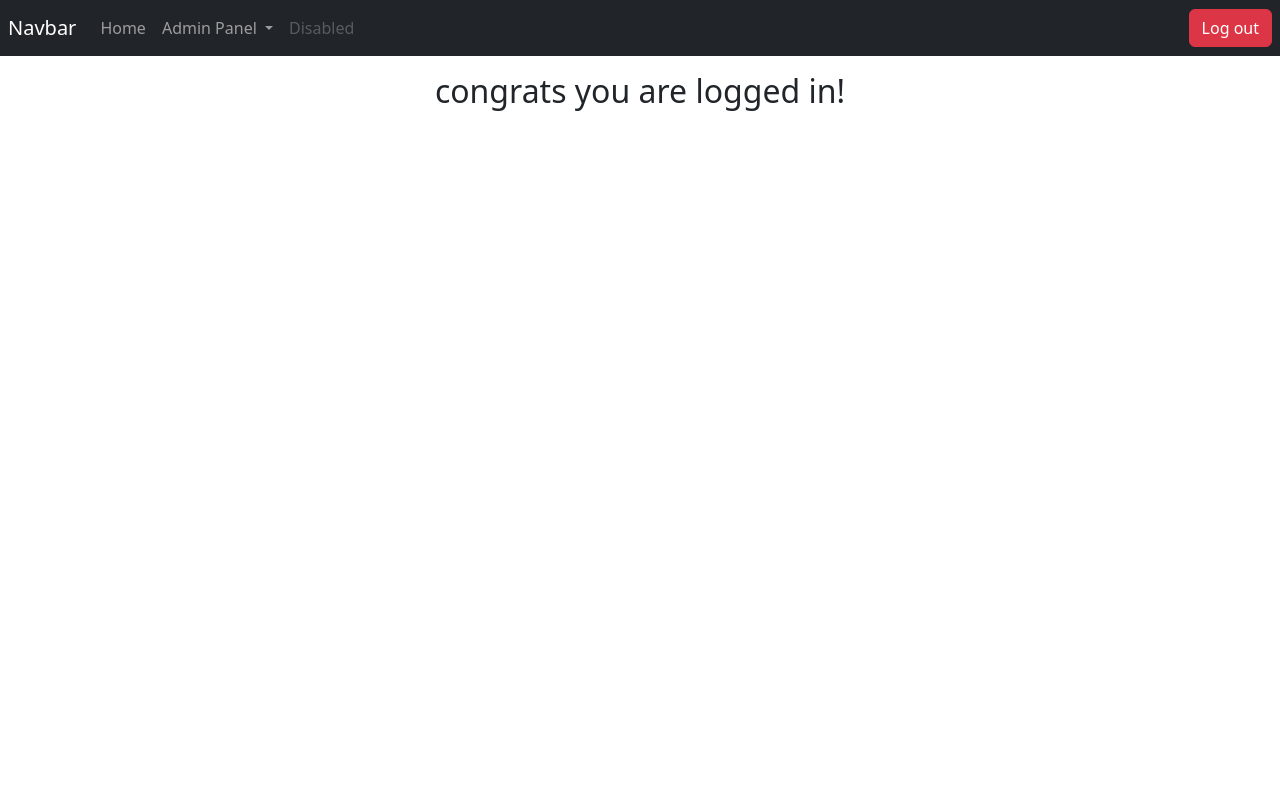
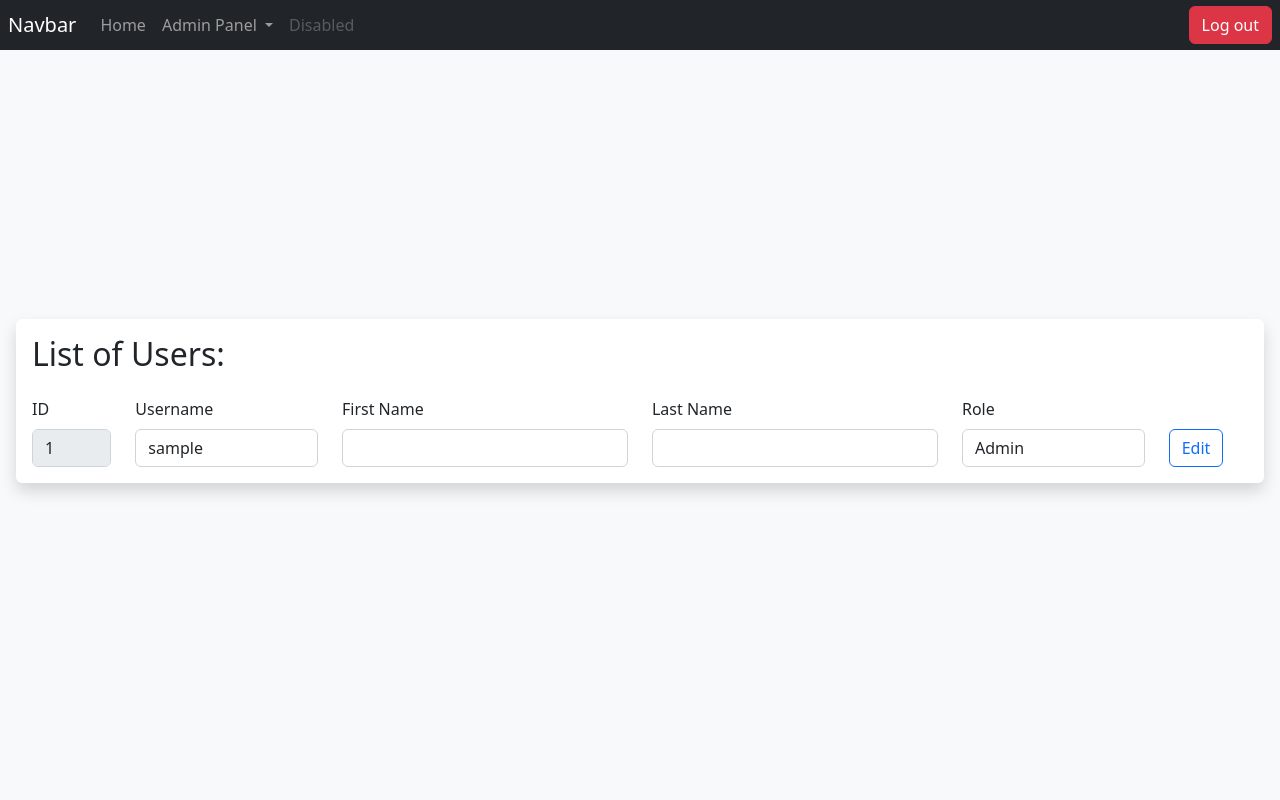
Before and after one commit to arturyepez10/flask-project, a Flask app: page /admin/users in a window 1280 px wide. Run offline with Flask 2, Linux system fonts and the light colour scheme; the visitor is signed in with stand-in values (Sample User, id 1); data comes from the database, SQL or seed files in the repository; some libraries are stand-ins or nearby versions.

Commit message:
update templates for admin panel

```diff
--- a/controllers/admin.py
+++ b/controllers/admin.py
@@ -4,7 +4,8 @@ from flask import Blueprint, render_template, request, redirect, url_for, make_r
 
 # locals
 from .routes import routes
-from database import login_required
+from app import db
+from database import User, login_required
 
 # ------------------------ INITIALIZATION ----------------------------- #
 # Create the blueprint
@@ -15,4 +16,7 @@ admin_bp = Blueprint("admin", __name__)
 @admin_bp.route(routes["admin"]["users"], methods=['GET', 'POST'])
 @login_required
 def users(current_user):
-  return render_template('users.html')
+  all_users = User.query.all()
+  print(request.form)
+
+  return render_template('users.html', all_users=all_users)
--- a/templates/admin.html
+++ b/templates/admin.html
@@ -1,9 +1,9 @@
 {% extends "main.html" %}
 
 {% block content %}
-  <div class="min-vh-100">
+  <div class="vh-100 mh-100">
     <!-- NAVBAR IMPLEMENTATION -->
-    <nav class="navbar navbar-expand-lg navbar-dark bg-dark px-2">
+    <nav class="navbar navbar-expand-lg navbar-dark bg-dark px-2" style="height: 50px;">
       <!-- BRAND TITLE -->
       <span class="navbar-brand mb-0 h1">Navbar</span>
 
@@ -37,8 +37,8 @@
     <!-- SIDEBAR IMPLEMENTATION -->
 
     <!-- CONTENT FOR ADMIN PANEL -->
-    <section class="p-3">
+    <div class="p-3 bg-light" style="height: calc(100vh - 50px);">
       {% block admin_content %}{% endblock %}
-    </section>
+    </div>
   </div>
 {% endblock %}
--- a/templates/users.html
+++ b/templates/users.html
@@ -3,7 +3,78 @@
 {% block title %} Admin - Users Management {% endblock %}
 
 {% block admin_content %}
-  <div class="d-flex flex-column justify-content-center align-items-center">
-    <h2>congrats you are logged in!</h2>
+  <div class="h-100 d-flex flex-column justify-content-center align-items-center">
+    <div class="p-3 bg-white shadow p-3 mb-5 rounded">
+      <div class="mb-4">
+        <h2>List of Users:</h2>
+      </div>
+
+      <!-- HEADER -->
+      <div class="row pb-2">
+        <div class="form-group col-1">
+          <p class="m-0">ID</p>
+        </div>
+        <div class="form-group col-2">
+          <p class="m-0">Username</p>
+        </div>
+        <div class="form-group col-3">
+          <p class="m-0">First Name</p>
+        </div>
+        <div class="form-group col-3">
+          <p class="m-0">Last Name</p>
+        </div>
+        <div class="form-group col-2">
+          <p class="m-0">Role</p>
+        </div>
+        <div class="form-group col-1 mt-auto"></div>
+      </div>
+
+      <!-- CONTENT OF LIST -->
+      <div style="overflow-y: auto; overflow-x: clip;">
+        {% for user in all_users %}
+          <form action="" method="post" key="{{ user.username }}">
+            <div class="row">
+              <div class="form-group col-1">
+                <fieldset disabled>
+                  <!-- <label for="user-id-label">ID</label> -->
+                  <input id="user-id-label" name="id" value="{{ user.id }}" class="form-control" />
+                </fieldset>
+              </div>
+              <div class="form-group col-2">
+                <!-- <label for="user-username-label">Username</label> -->
+                <input id="user-username-label" name="username" value="{{ user.username }}" class="form-control" />
+              </div>
+              <div class="form-group col-3">
+                <!-- <label for="user-name-label">First Name</label> -->
+                <input id="user-name-label" name="name" value="{{ user.name }}" class="form-control" />
+              </div>
+              <div class="form-group col-3">
+                <!-- <label for="user-last-name-label">Last Name</label> -->
+                <input id="user-last-name-label" name="last_name" value="{{ user.last_name }}" class="form-control" />
+              </div>
+              <div class="form-group col-2">
+                <!-- <label for="user-role-label">Role</label> -->
+                <select id="user-role-label" class="form-control" value="{{ user.role }}">
+                  <option>Admin</option>
+                  <option>Analista</option>
+                  <option>Comprador</option>
+                </select>
+              </div>
+              <div class="form-group col-1 mt-auto">
+                <button type="submit" class="btn btn-outline-primary">Edit</button>
+              </div>
+            </div>
+            <!-- <div class="p-2">
+              <a href="/admin/users/{{ user.id }}/edit" class="btn btn-outline-primary m-2">Edit</a>
+            </div>
+            <div class="p-2">
+              <a href="/admin/users/{{ user.id }}/delete" class="btn btn-outline-danger m-2">Delete</a>
+            </div> -->
+            <!-- <p class="p-2 m-0">{{ user.role }}</p>
+            <button type="submit" id="{{ user.id }}" name="userId" value="id-{{ user.id }}">Submit</button> -->
+          </form>
+        {% endfor %}
+      </div>
+    </div>
   </div>
 {% endblock %}
```
Also changed, not shown: templates/home.html (deleted, +0 -11 lines).
